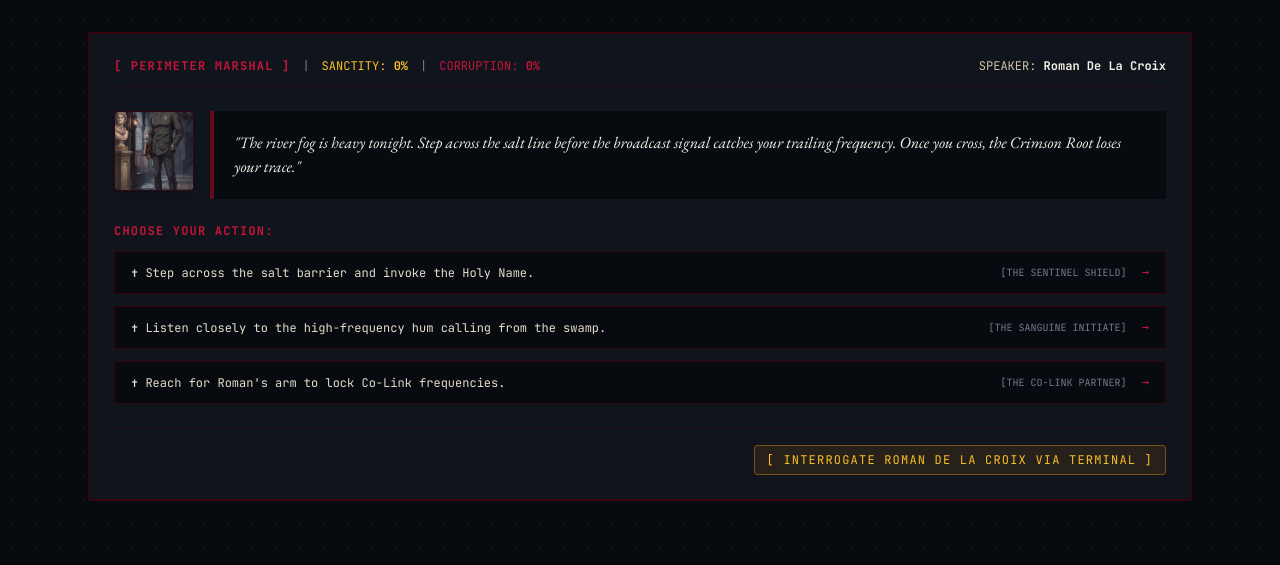
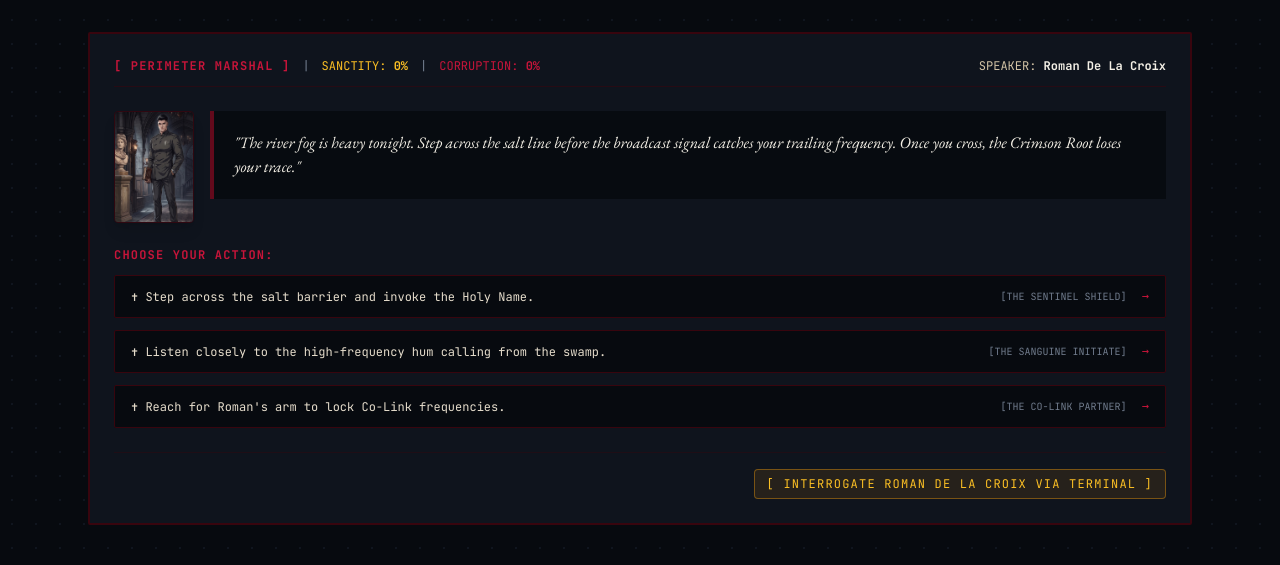
Before and after one commit to kimchris101/reform-school-witches, a FastAPI app: page /interactive/ in a window 1280 px wide. Shown: the part 208-773 px from the top of the page. Run offline with FastAPI, Linux system fonts and the light colour scheme; some libraries are stand-ins or nearby versions.

Commit message:
Update story_node.html

```diff
--- a/app/templates/components/story_node.html
+++ b/app/templates/components/story_node.html
@@ -14,7 +14,7 @@
     <!-- Dialogue Box & Portrait -->
     <div class="flex flex-col md:flex-row gap-4 items-start">
         {% if node.portrait_url %}
-        <img src="{{ node.portrait_url }}" alt="{{ node.speaker }}" class="w-20 h-20 rounded border border-blood-900/80 object-cover shadow-lg shrink-0">
+        <img src="{{ node.portrait_url }}" alt="{{ node.speaker }}" class="w-20 h-28 rounded border border-blood-900/80 object-cover object-top shadow-lg shrink-0">
         {% endif %}
         <div class="bg-archive-bg/90 p-5 border-l-4 border-blood-800 text-parchment-100 text-sm md:text-base leading-relaxed italic flex-1">
             "{{ node.dialogue }}"
```
